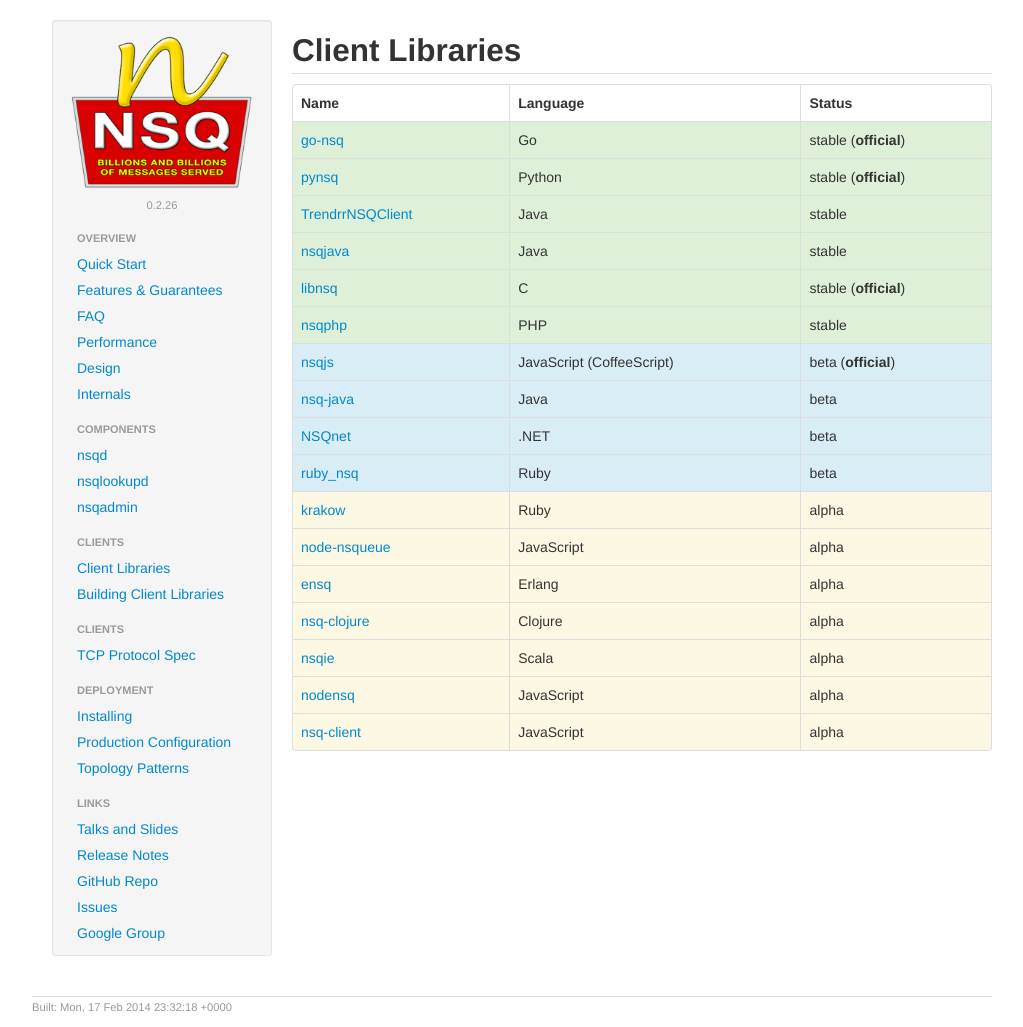
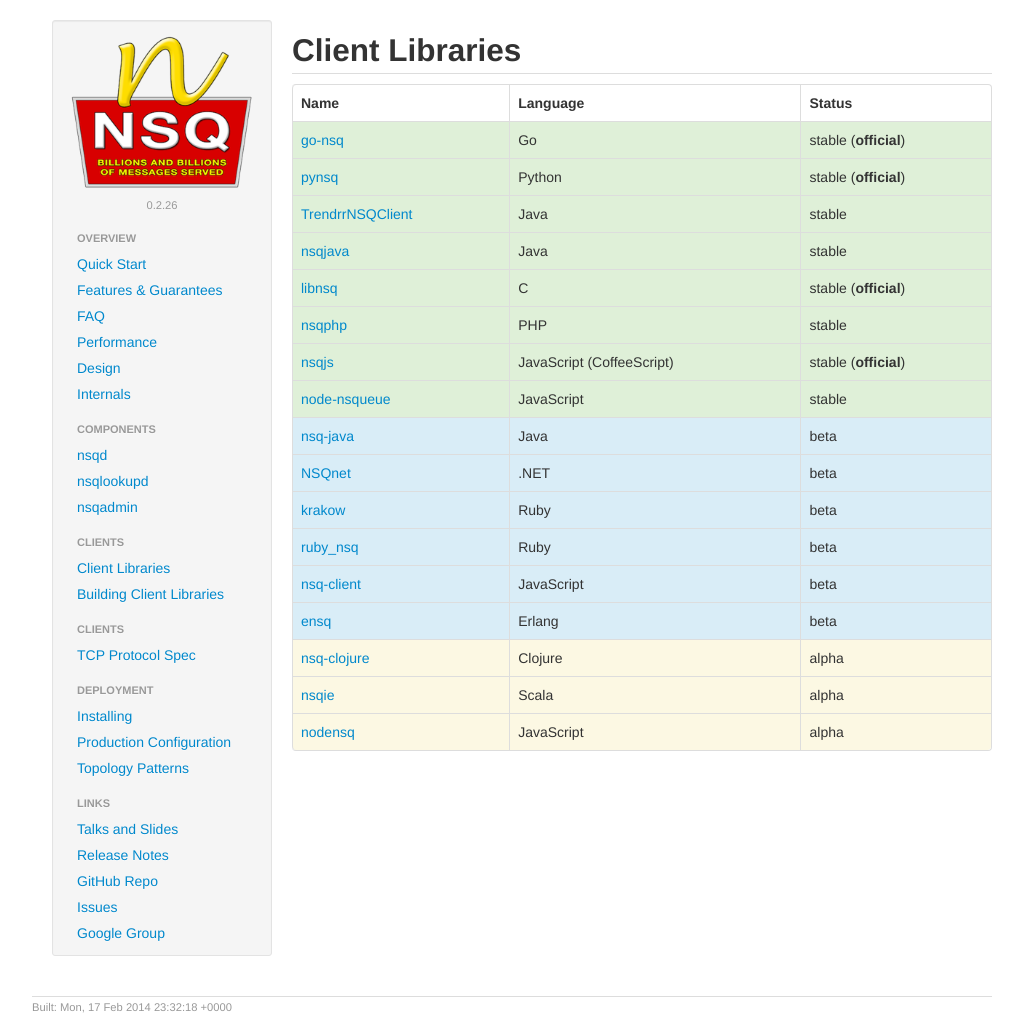
Before and after one commit to nsqio/nsq, a Jekyll site: the page built from _posts/2013-02-01-client_libraries.md, in a window 1280 px wide. Shown: the whole page, without its empty margins (118-1141 px from the left). Built offline with Jekyll 4.4.1, drawn with Linux system fonts in a browser that asks for light colours.

Commit message:
update client libraries

```diff
--- a/_posts/2013-02-01-client_libraries.md
+++ b/_posts/2013-02-01-client_libraries.md
@@ -41,10 +41,15 @@ permalink: /clients/client_libraries.html
     <td>PHP</td>
     <td>stable</td>
   </tr>
-  <tr class="info">
+  <tr class="success">
     <td><a href="https://github.com/dudleycarr/nsqjs">nsqjs</a></td>
     <td>JavaScript (CoffeeScript)</td>
-    <td>beta (<strong>official</strong>)</td>
+    <td>stable (<strong>official</strong>)</td>
+  </tr>
+  <tr class="success">
+    <td><a href="https://github.com/brianc/node-nsqueue">node-nsqueue</a></td>
+    <td>JavaScript</td>
+    <td>stable</td>
   </tr>
   <tr class="info">
     <td><a href="https://github.com/bitly/nsq-java">nsq-java</a></td>
@@ -57,24 +62,24 @@ permalink: /clients/client_libraries.html
     <td>beta</td>
   </tr>
   <tr class="info">
+    <td><a href="https://github.com/chrisroberts/krakow">krakow</a></td>
+    <td>Ruby</td>
+    <td>beta</td>
+  </tr>
+  <tr class="info">
     <td><a href="https://github.com/ClarityServices/ruby_nsq">ruby_nsq</a></td>
     <td>Ruby</td>
     <td>beta</td>
   </tr>
-  <tr class="warning">
-    <td><a href="https://github.com/chrisroberts/krakow">krakow</a></td>
-    <td>Ruby</td>
-    <td>alpha</td>
+  <tr class="info">
+    <td><a href="https://github.com/jmanero/nsq-client">nsq-client</a></td>
+    <td>JavaScript</td>
+    <td>beta</td>
   </tr>
-  <tr class="warning">
-    <td><a href="https://github.com/brianc/node-nsqueue">node-nsqueue</a></td>
-    <td>JavaScript</td>
-    <td>alpha</td>
-  </tr>
-  <tr class="warning">
+  <tr class="info">
     <td><a href="https://github.com/project-fifo/ensq">ensq</a></td>
     <td>Erlang</td>
-    <td>alpha</td>
+    <td>beta</td>
   </tr>
   <tr class="warning">
     <td><a href="https://github.com/thieman/nsq-clojure">nsq-clojure</a></td>
@@ -91,9 +96,4 @@ permalink: /clients/client_libraries.html
     <td>JavaScript</td>
     <td>alpha</td>
   </tr>
-  <tr class="warning">
-    <td><a href="https://github.com/jmanero/nsq-client">nsq-client</a></td>
-    <td>JavaScript</td>
-    <td>alpha</td>
-  </tr>
 </table>
```
